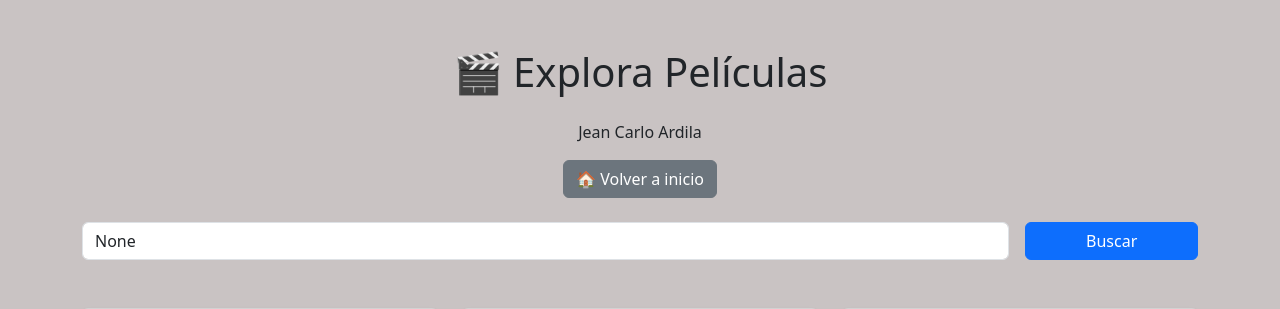
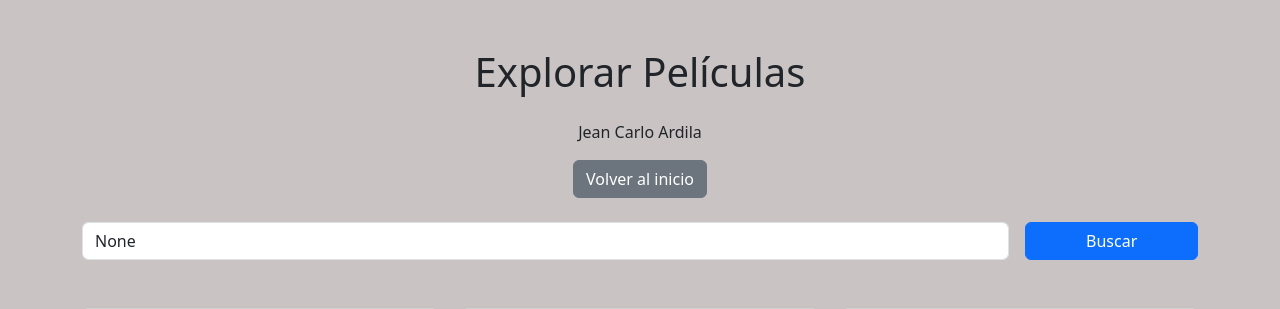
Before and after one commit to JeanArdila711/TallerP1, a Django app: page / in a window 1280 px wide. Shown: the top 309 px of the page. Run offline with Django 5.2, Linux system fonts and the light colour scheme; data comes from the database, SQL or seed files in the repository.

Commit message:
Update hmtl

```diff
--- a/moviereviews/movie/templates/home.html
+++ b/moviereviews/movie/templates/home.html
@@ -18,12 +18,12 @@
 <body>
     <div class="container py-5">
 
-        <h1 class="mb-4 text-center">🎬 Explora Películas</h1>
+        <h1 class="mb-4 text-center">Explorar Películas</h1>
         <p class="text-center">Jean Carlo Ardila</p>
 
         <!-- Botón para volver al home -->
         <div class="text-center mb-4">
-            <a href="{% url 'home' %}" class="btn btn-secondary">🏠 Volver a inicio</a>
+            <a href="{% url 'home' %}" class="btn btn-secondary">Volver al inicio</a>
         </div>
 
         <!-- Formulario de búsqueda -->
```
